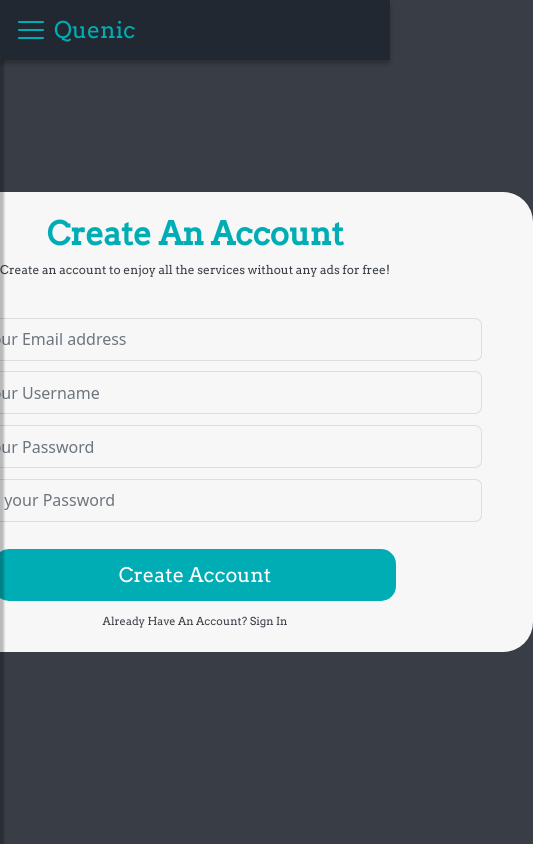
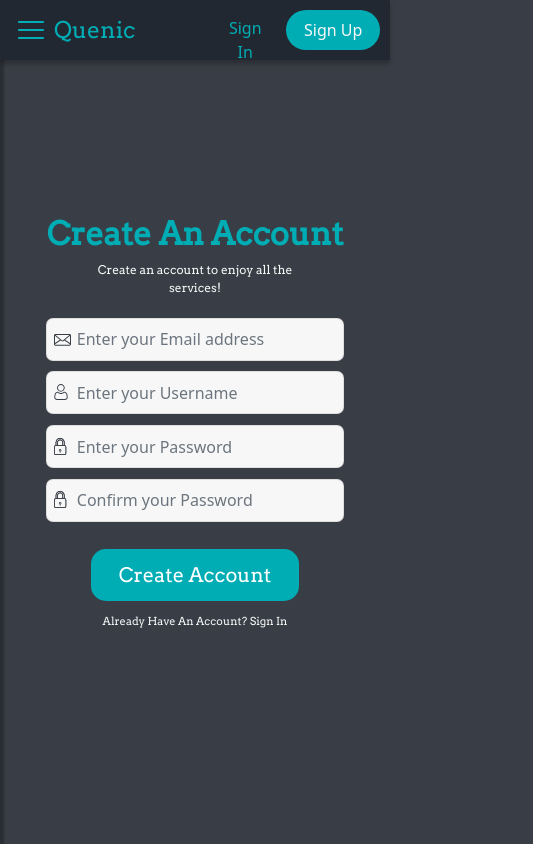
Before and after one commit to DenkoProg/Queue, a React (Create React App) app in the folder Frontend/quenic/: page /signup in a window 390 px wide. Shown: the whole page, 533 px wide, since content can reach past the window. Built offline with nearby package versions, Linux system fonts and the light colour scheme.

Commit message:
Sign in and sign up for mobile view

```diff
--- a/Frontend/quenic/src/App.css
+++ b/Frontend/quenic/src/App.css
@@ -54,11 +54,17 @@
     position: absolute;
     right: -400px;
     bottom: -100px;
-    width: 250px; /* adjust width as per requirement */
+    width: 250px;
 }
 
 @media (max-width: 720px) {
     .main-container{
         justify-content: flex-start;
     }
+    .message-container {
+        position: absolute;
+        right: auto;
+        bottom: -120px;
+        width: 300px;
+    }
 }
--- a/Frontend/quenic/src/Components/HeaderComponent/HeaderComponent.css
+++ b/Frontend/quenic/src/Components/HeaderComponent/HeaderComponent.css
@@ -120,7 +120,7 @@
     }
 
     .right-side-bigger{
-        display: none;
+        width: 80%;
     }
 
     .header{
--- a/Frontend/quenic/src/Components/SignUpComponent/SignIn.css
+++ b/Frontend/quenic/src/Components/SignUpComponent/SignIn.css
@@ -113,3 +113,19 @@
     background-color: #00858C;
     transition: background-color 0.2s;
 }
+
+@media (max-width: 900px){
+    .main-container-signin{
+        width: 90%;
+        background-color: #393E46;
+    }
+    .login-link {
+        color: #F7F7F8;
+    }
+    .signin-input{
+        background-color: #F7F7F8!important;
+    }
+    .signin-text{
+        color: #F7F7F8;
+    }
+}
--- a/Frontend/quenic/src/Components/SignUpComponent/SignIn.js
+++ b/Frontend/quenic/src/Components/SignUpComponent/SignIn.js
@@ -82,7 +82,7 @@ function SignIn() {
             <div className="signin-text-content">
                 <h4 className="signin-title">Sign In</h4>
                 <span
-                    className="signin-text">Sign in to enjoy all the services without any ads for free!</span>
+                    className="signin-text">Sign in to enjoy all the services!</span>
             </div>
             <form className="signin-form" onSubmit={handleSubmit}>
                 <div className="signin-inputs">
--- a/Frontend/quenic/src/Components/SignUpComponent/SignUp.css
+++ b/Frontend/quenic/src/Components/SignUpComponent/SignUp.css
@@ -134,3 +134,19 @@
     background-color: #00858C;
     transition: background-color 0.2s;
 }
+
+@media (max-width: 900px) {
+    .main-container-signup{
+        width: 90%;
+        background-color: #393E46;
+    }
+    .login-link {
+        color: #F7F7F8;
+    }
+    .signup-input{
+        background-color: #F7F7F8;
+    }
+    .signup-text{
+        color: #F7F7F8;
+    }
+}
--- a/Frontend/quenic/src/Components/SignUpComponent/SignUp.js
+++ b/Frontend/quenic/src/Components/SignUpComponent/SignUp.js
@@ -80,7 +80,7 @@ function SignUp() {
             <div className="signup-text-content">
                 <h4 className="signup-title">Create An Account</h4>
                 <span className="signup-text">
-          Create an account to enjoy all the services without any ads for free!
+          Create an account to enjoy all the services!
         </span>
             </div>
             <form className="signup-form" onSubmit={handleSubmit}>
```
